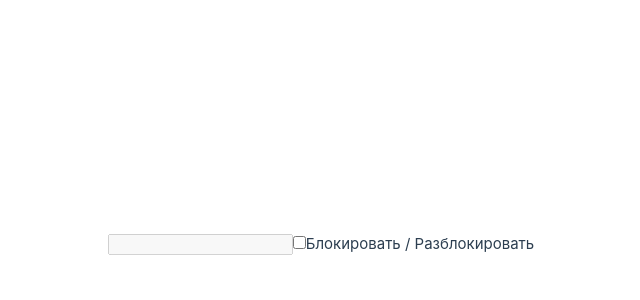
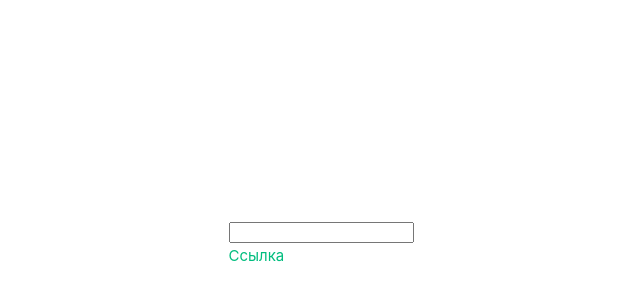
Before and after one commit to WildDeFox/Vue_Practice, a Vue app in the folder 01. Основы/Vue.1.0/: page / in a window 1280 px wide. Shown: the part 156-456 px from the top of the page, without its empty margins (319-959 px from the left). Built offline with nearby package versions, Linux system fonts and the light colour scheme.

Commit message:
Модификаторы клавиш

```diff
--- a/01. Основы/Vue.1.0/src/App.vue
+++ b/01. Основы/Vue.1.0/src/App.vue
@@ -2,18 +2,31 @@
 export default {
   data() {
     return {
-     isDisabled: true,
+      text: "",
+      pageText: "",
+      linkText: "",
     };
   },
   methods: {
-   click: function() {
-    this.isDisabled = !this.isDisabled
-   }
+    clickEnter: function () {
+      this.pageText = this.text;
+    },
+    clikcLinkLeft: function () {
+      this.linkText = "Левая кнопка мыши";
+    },
+    clickLinkRight: function () {
+      this.linkText = "Правая кнопка мыши";
+    },
+    clickLinkMidle: function () {
+      this.linkText = "Средняя кнопка мыши";
+    }
   },
 };
 </script>
 
 <template>
-  <input type="text" v-bind:disabled="isDisabled">
-  <input type="checkbox" @click="click">Блокировать / Разблокировать
+  <input type="text" v-model="text" @keyup.enter="clickEnter" />
+  <p>{{ pageText }}</p>
+  <a href="#" @click.prevent @click.ctrl.left="clikcLinkLeft" @click.ctrl.right="clickLinkRight" @click.ctrl.middle="clickLinkMidle">Ссылка</a>
+  <p>{{ linkText }}</p>
 </template>
```
